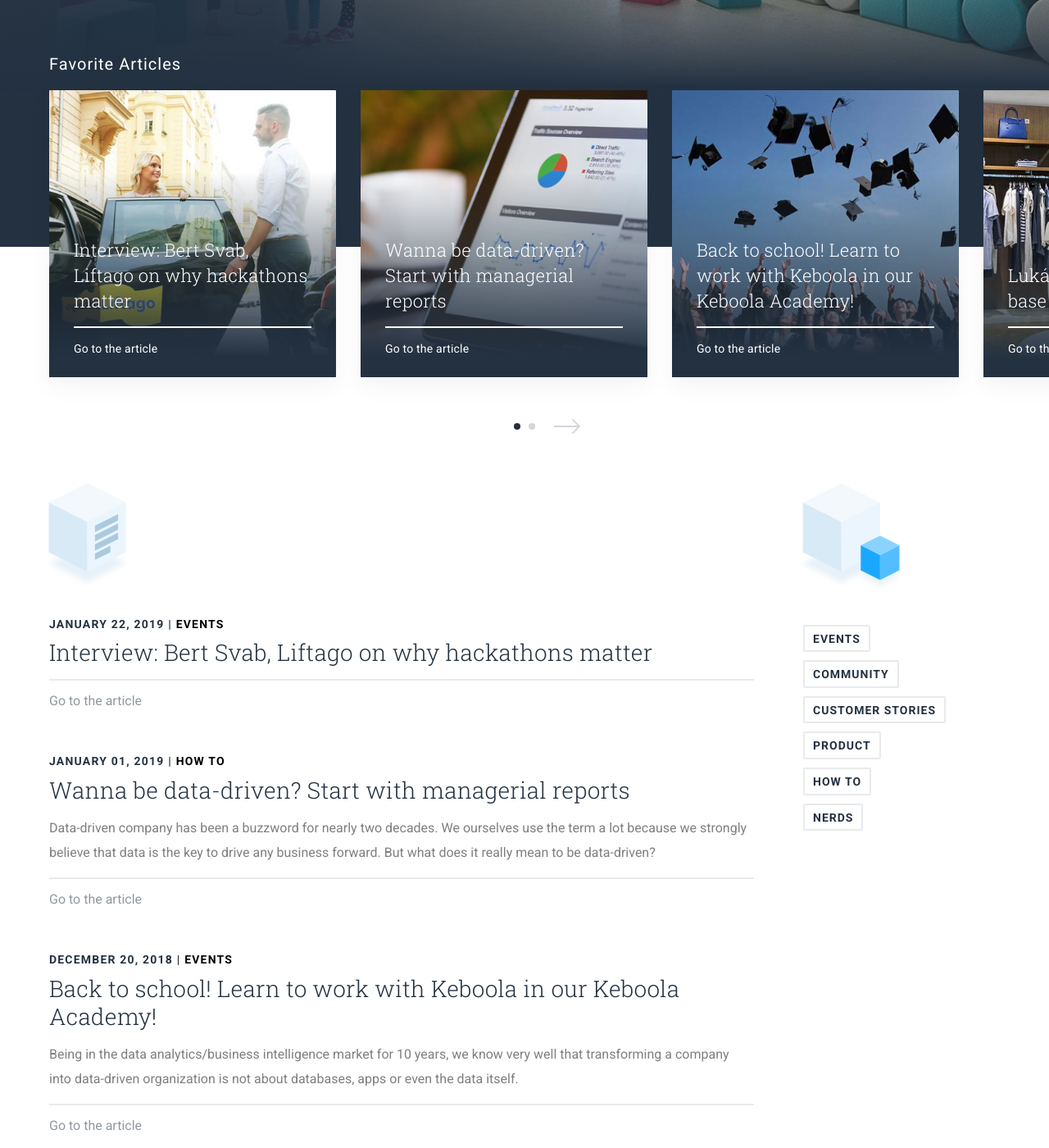
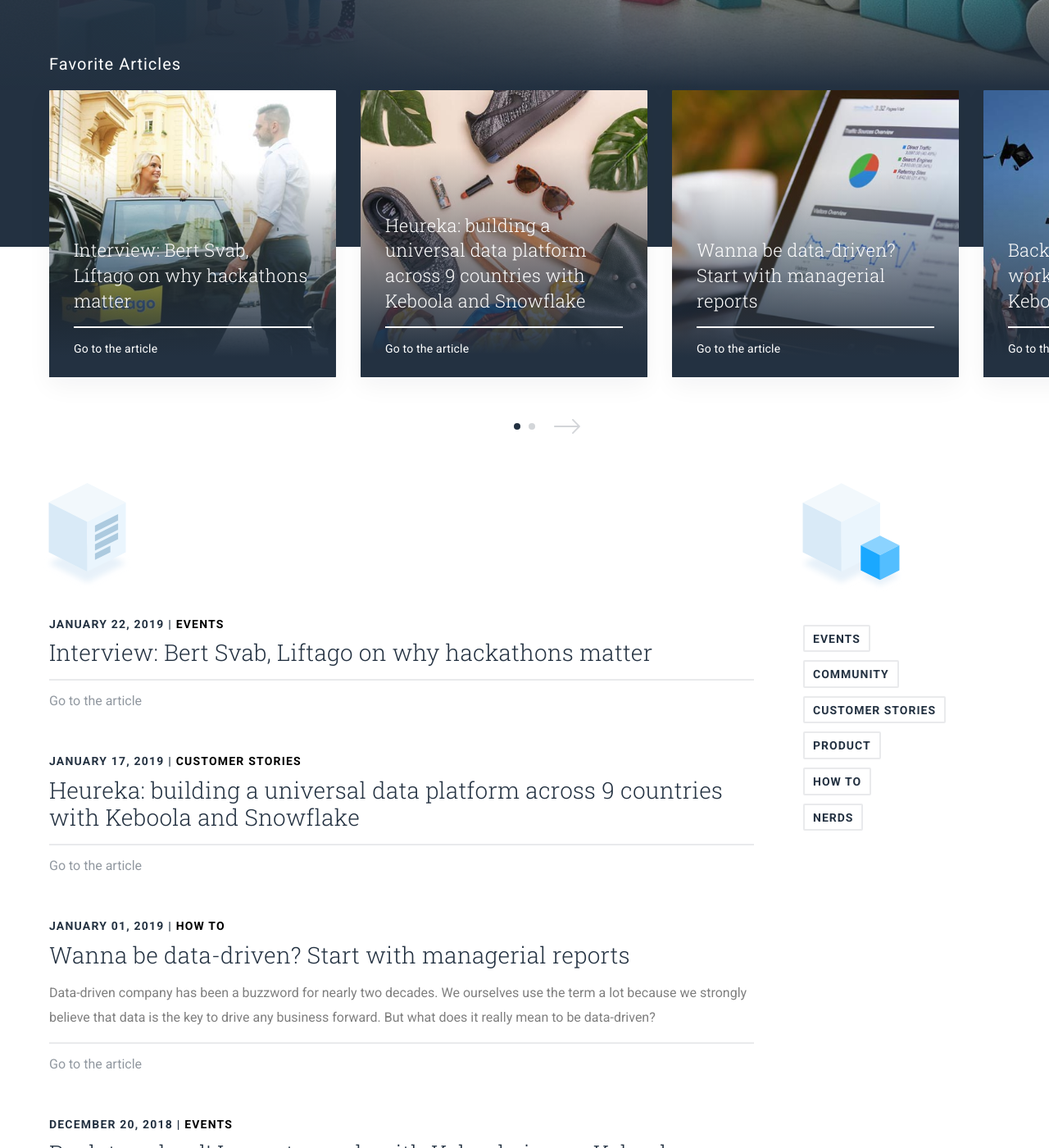
Before and after one commit to keboola/blog, a Jekyll site: the page built from index.md, in a window 1280 px wide and 1400 px high, scrolled down 666 px. Shown: the whole window at 82% size. Built offline with Jekyll 4.4.1, drawn with Linux system fonts in a browser that asks for light colours; nearby versions of some CDN libraries; the list of posts is cut into pages by our own code; some of the changed text lies outside the part shown.

Commit message:
Update from Forestry.io - Updated heureka-building-a-universal-data-platform-across-9-countries-with-keboola-and-snowflake.md

```diff
--- a/_posts/2018-10-18-heureka-building-a-universal-data-platform-across-9-countries-with-keboola-and-snowflake.md
+++ b/_posts/2018-10-18-heureka-building-a-universal-data-platform-across-9-countries-with-keboola-and-snowflake.md
@@ -3,11 +3,11 @@
   and Snowflake'
 layout: post
 categories: customer-stories
-date: 2018-10-18 00:00:00 +0000
+date: 2019-01-17 01:00:00 +0000
 perex: ''
 user: fenek-pr
 coverphoto: ''
-coverphoto_slider: ''
+coverphoto_slider: "/uploads/heureka.jpg"
 
 ---
 ### **Summary**
```
